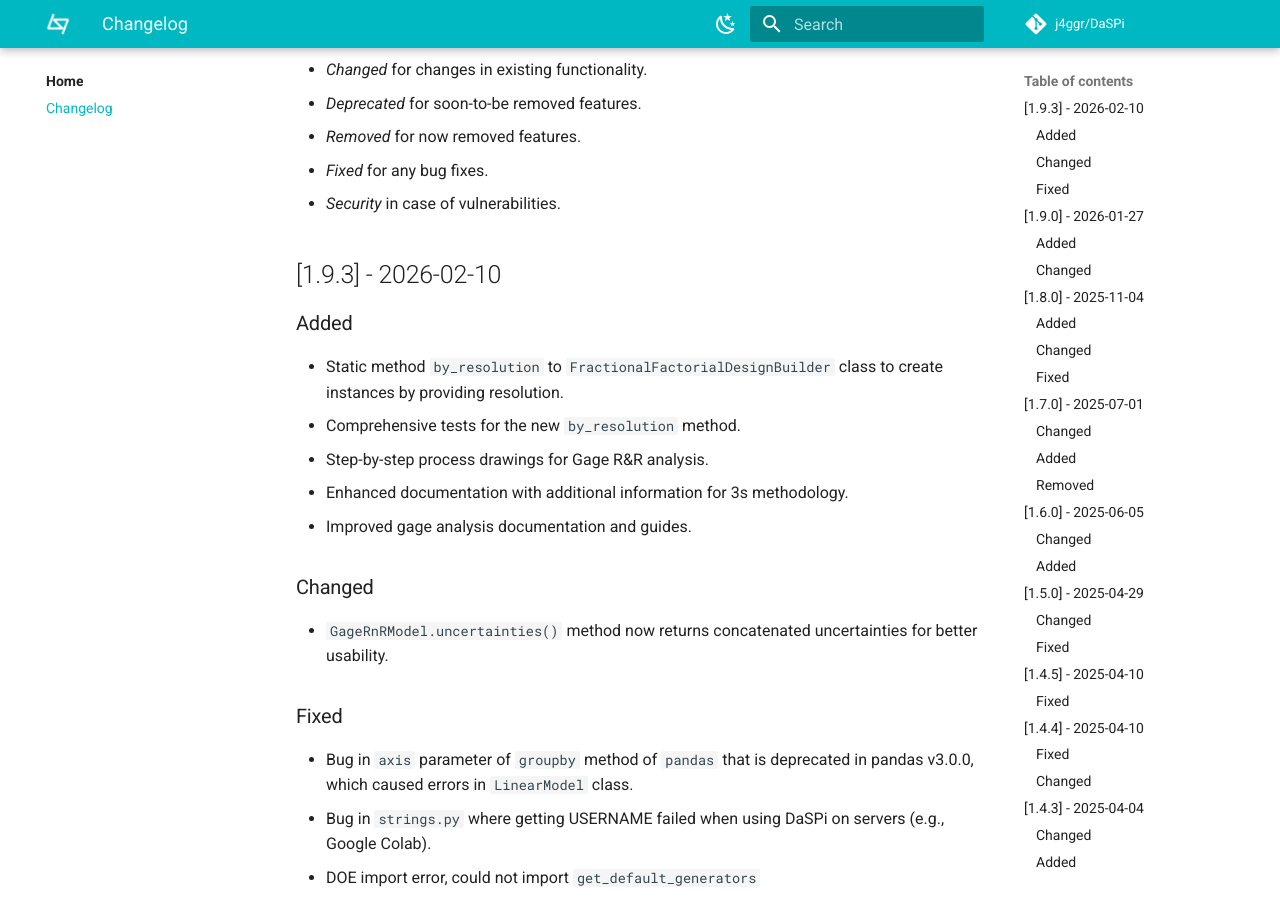
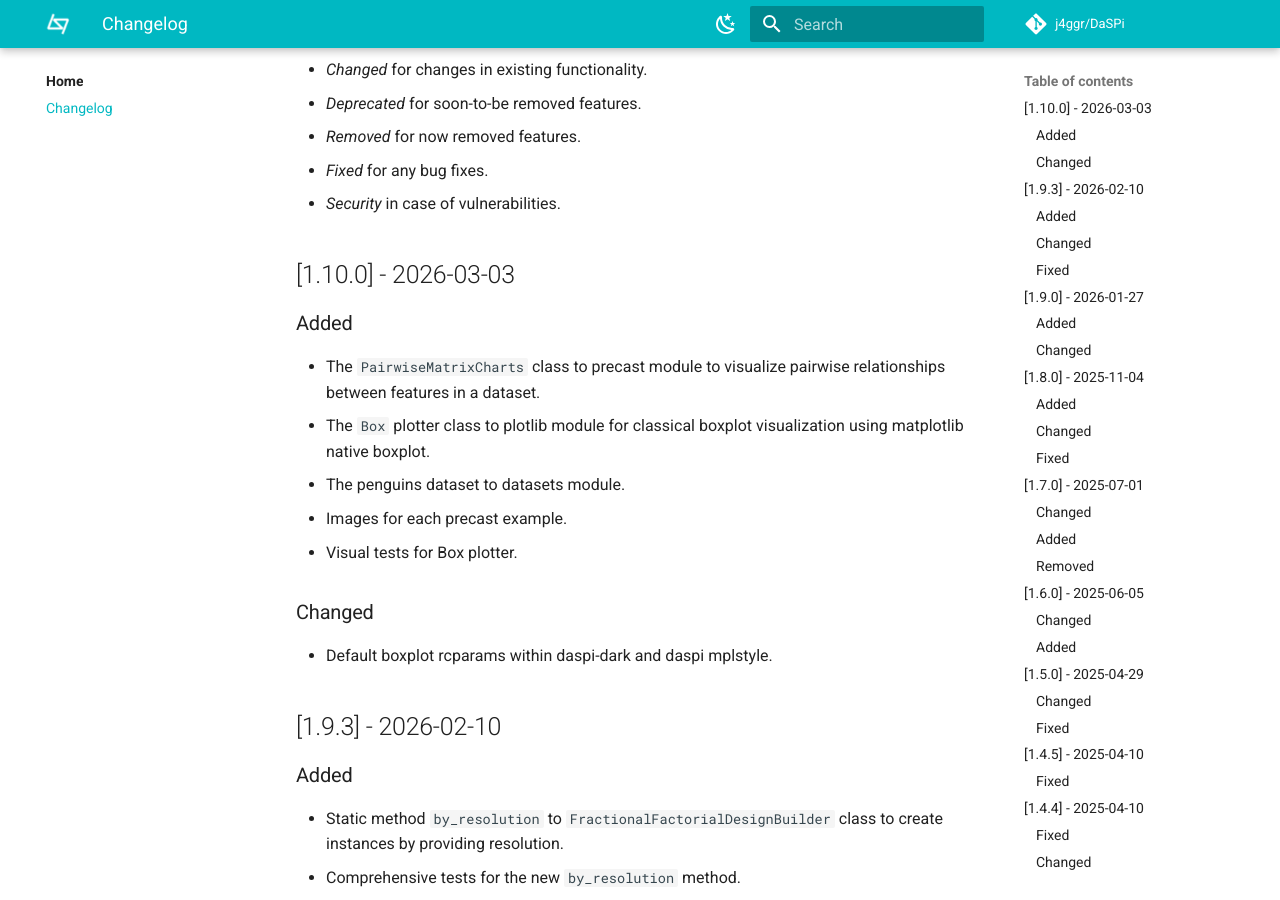
Before and after one commit to j4ggr/DaSPi, an MkDocs documentation site: the page built from docs/CHANGELOG.md, in a window 1280 px wide and 900 px high, scrolled down 329 px. Built offline with MkDocs 1.6.1 and Material for MkDocs 9.7.7, drawn with Linux system fonts in a browser that asks for light colours; comment, search, counter and statistics services are not loaded; old or Windows-style settings are respelled for this version of MkDocs.

Commit message:
Release v1.10.0

```diff
--- a/docs/CHANGELOG.md
+++ b/docs/CHANGELOG.md
@@ -13,6 +13,20 @@ __Types of changes__:
 - _Removed_ for now removed features.
 - _Fixed_ for any bug fixes.
 - _Security_ in case of vulnerabilities.
+
+## [1.10.0] - 2026-03-03
+
+### Added
+
+- The `PairwiseMatrixCharts` class to precast module to visualize pairwise relationships between features in a dataset.
+- The `Box` plotter class to plotlib module for classical boxplot visualization using matplotlib native boxplot.
+- The penguins dataset to datasets module.
+- Images for each precast example.
+- Visual tests for Box plotter.
+
+### Changed
+
+- Default boxplot rcparams within daspi-dark and daspi mplstyle.
 
 ## [1.9.3] - 2026-02-10
 
--- a/pyproject.toml
+++ b/pyproject.toml
@@ -1,6 +1,6 @@
 [project]
 name = "DaSPi"
-version = "1.9.3"
+version = "1.10.0"
 description = "Visualize and analyze your data with DaSPi. This package is designed for users who want to find relevant influencing factors in processes and validate improvements."
 authors = [
     {name = "Reto Jäggli", email = "reto@jaeggli.email"},
@@ -19,7 +19,7 @@ license = {text = "BSD-3-Clause"}
 [project.urls]
 Repository = "https://github.com/j4ggr/DaSPi"
 Documentation = "https://j4ggr.github.io/DaSPi/"
-Changelog = "https://j4ggr.github.io/DaSPi/Changelog"
+Changelog = "https://j4ggr.github.io/DaSPi/CHANGELOG"
 
 [build-system]
 requires = ["pdm-backend"]
```
